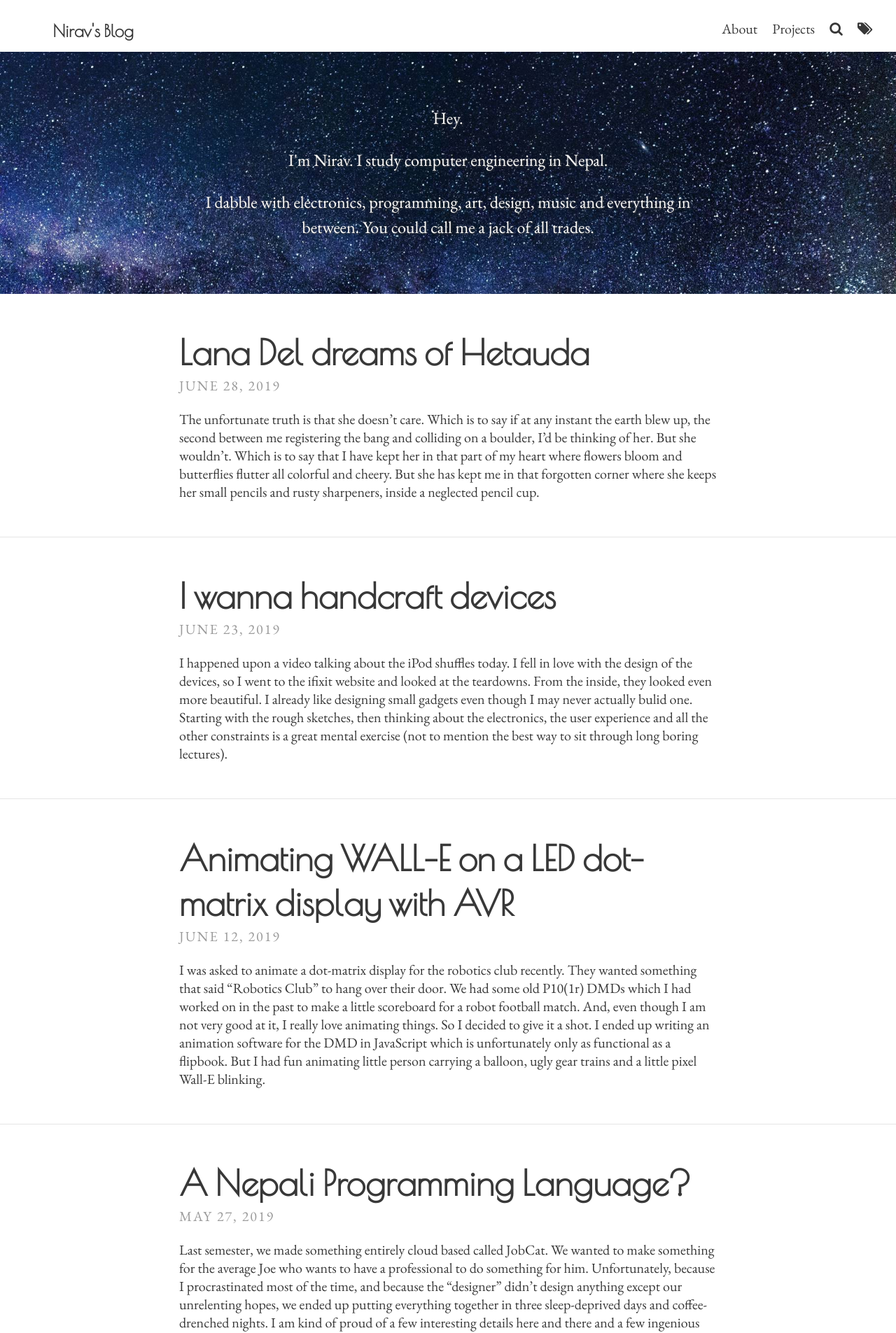
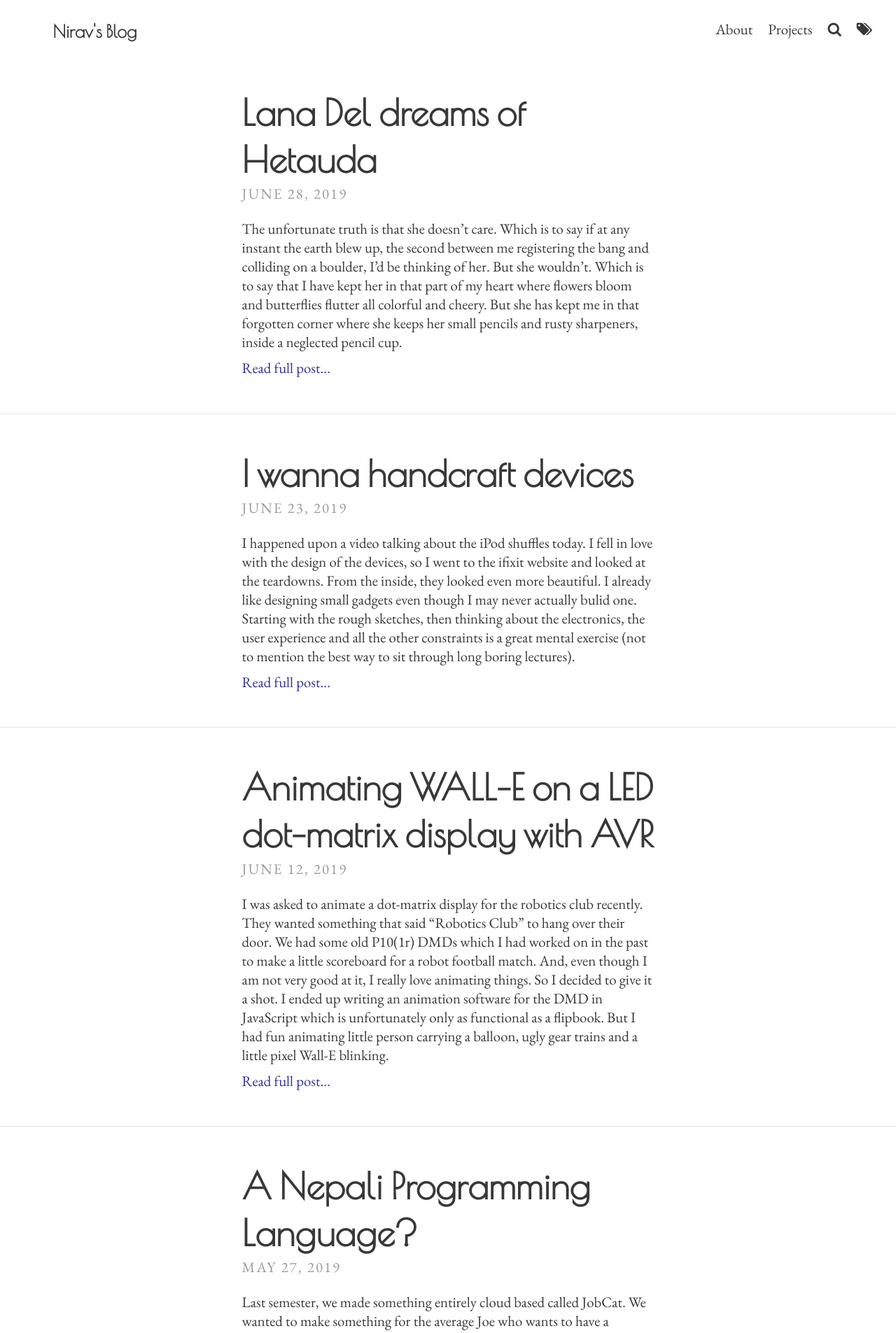
Before and after one commit to niravcodes/niravcodes.github.io, a Jekyll site: the page built from index.html, in a window 1280 px wide. Shown: the top 1905 px of the page at 70% size. Built offline with Jekyll 4.4.1, drawn with Linux system fonts in a browser that asks for light colours; the list of posts is cut into pages by our own code; some of the changed text lies outside the part shown.

Commit message:
minor css tweaks

```diff
--- a/_config.yml
+++ b/_config.yml
@@ -13,11 +13,8 @@ theme_settings:
   favicon: assets/favicon.ico
   gravatar: # Email MD5 hash
 
-  header_text: >
-     <p>Hey.</p><p>I'm Nirav. I study computer engineering in Nepal.</p>
-     <p>I dabble with electronics, programming, art, design, music and everything in between. You could call me a jack of all trades. </p>
-
-  header_feature_image: assets/img/astrology-astronomy.jpg
+  header_text:
+  header_feature_image:
 
   footer_text: >
    &copy; Nirav Nikhil. <a href="/about/">About me.</a>
@@ -35,7 +32,7 @@ theme_settings:
   gitlab:
   github: "niravcodes"
   google_plus:
-  instagram: kawaii.hermit
+  instagram:
   keybase:
   linkedin:  # Full URL
   pinterest:
--- a/_includes/blog.html
+++ b/_includes/blog.html
@@ -20,6 +20,9 @@
           <div class="excerpt">
               {{ post.excerpt | strip_html | escape }}
           </div>
+	  <a alt="{{ post.title }}" style="margin-top:10px; display:inline-block" href="{{ post.url | relative_url }}">
+	  Read full post...
+      	  </a>
       </span>
     </div>
     {% endfor %}
@@ -27,25 +30,15 @@
 
 {% if paginator.total_pages > 1 %}
 <div class="pagination" style="display: inline-block;">
-    <div style="position: absolute; left: 35%;">
     {% if paginator.previous_page %}
         <!-- << -->
         <!-- < previous -->
-        <a href="{{ paginator.previous_page_path | relative_url }}" {% if paginator.previous_page != 1 %}style="margin-left:0"{% endif %} class="button">
+        <a href="{{ paginator.previous_page_path | relative_url }}" {% if paginator.previous_page != 1 %} {% endif %} class="button">
           &lt;
           {{ site.theme_settings.str_previous_page }}
         </a>
     {% endif %}
-    </div>
 
-    <!-- Centering not working well on all format
-    <div style="position: absolute; left: 50%;">
-        <div style="position: relative; left: -50%;">
-        {{ paginator.page }} / {{ paginator.total_pages }}
-        </div>
-    </div> -->
-
-    <div style="position: absolute; right: 35%;">
     {% if paginator.next_page %}
         <!-- next > -->
         <a alt="{{ site.theme_settings.str_next_page }}"
@@ -55,6 +48,5 @@
         </a>
         <!-- >> -->
     {% endif %}
-    </div>
 </div>
 {% endif %}
--- a/_sass/base/_global.scss
+++ b/_sass/base/_global.scss
@@ -204,11 +204,11 @@ embed,
 object,
 video {
     max-width: 100%;
-    padding: 0 10%;
+	padding:0;
 }
 iframe{
-	padding: 0 5%;
 	width:100%;
+	padding:0;
 }
 img{
 	padding:0;
--- a/_sass/base/_variables.scss
+++ b/_sass/base/_variables.scss
@@ -1,11 +1,11 @@
 // Typography
 $font-family-main: 'EB Garamond', Helvetica, Arial, sans-serif;
 $font-family-headings: 'Poiret One', Helvetica, Arial, sans-serif;
-$font-size: 1.25em;
+$font-size: 1.3em;
 
 
 // Padding
-$padding-large: 20%;
+$padding-large: 27%;
 $padding-medium: 6%;
 $padding-small: 4%;
 $padding-x-small: 3%;
--- /dev/null
+++ b/_sass/includes/_niravaddn.scss
@@ -0,0 +1,3 @@
+iframe{
+padding:0;
+}
--- a/_sass/layouts/_index.scss
+++ b/_sass/layouts/_index.scss
@@ -107,12 +107,17 @@
 .pagination {
     padding: $padding-small $padding-large 0 $padding-large;
     text-align: center;
+width:100%;
     @media (max-width: 600px) {
         padding: $padding-small;
     }
 
     .button {
-        margin: 0 1.5em;
+        margin-left: 1.5em;
+	&+.button{
+		margin-right: 1.5em;
+		margin-left:0;
+	}
         i {
             vertical-align: middle;
         }
--- a/_sass/type-on-strap.scss
+++ b/_sass/type-on-strap.scss
@@ -23,3 +23,4 @@
 @import 'includes/portfolio';
 @import 'includes/grid';
 @import 'includes/share_buttons';
+@import 'includes/niravaddn';
```
Also changed, not shown: assets/img/sshot-1.png, 1 other file.
